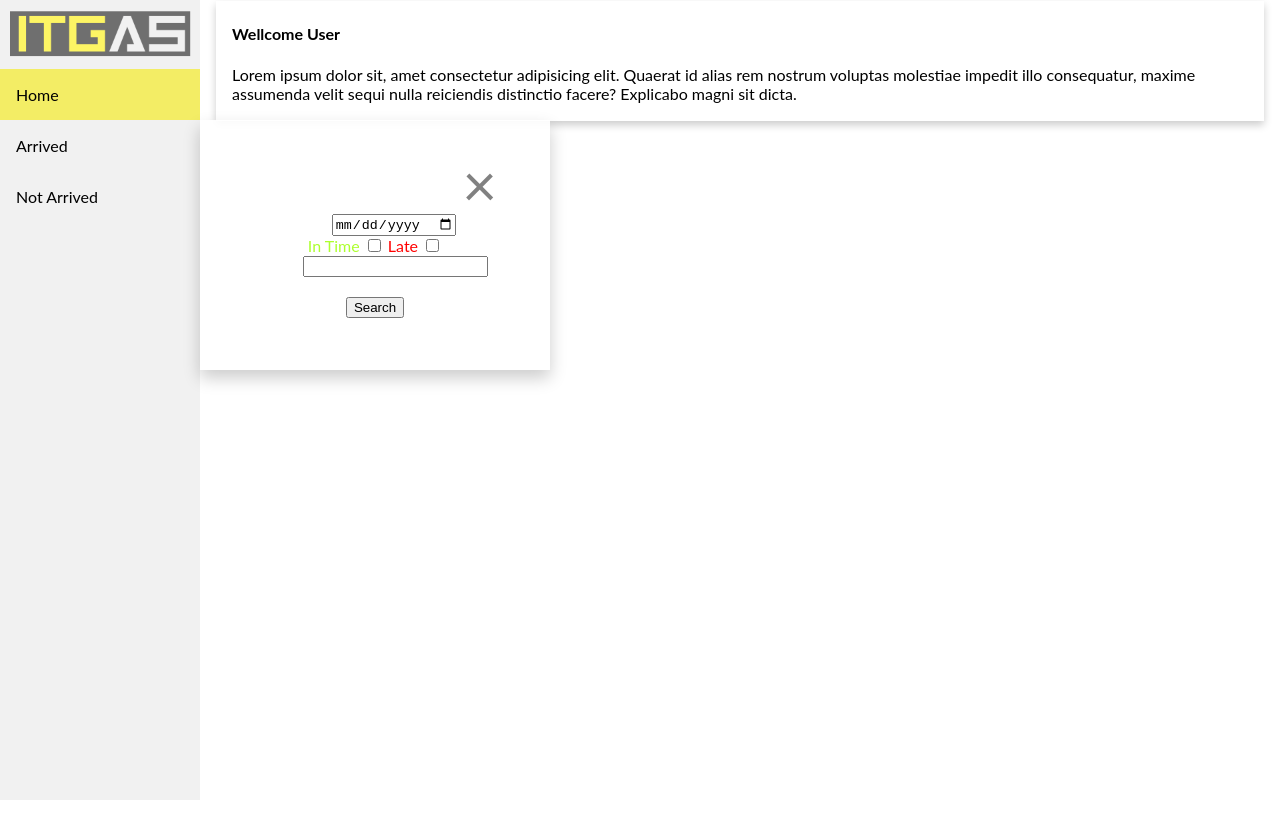
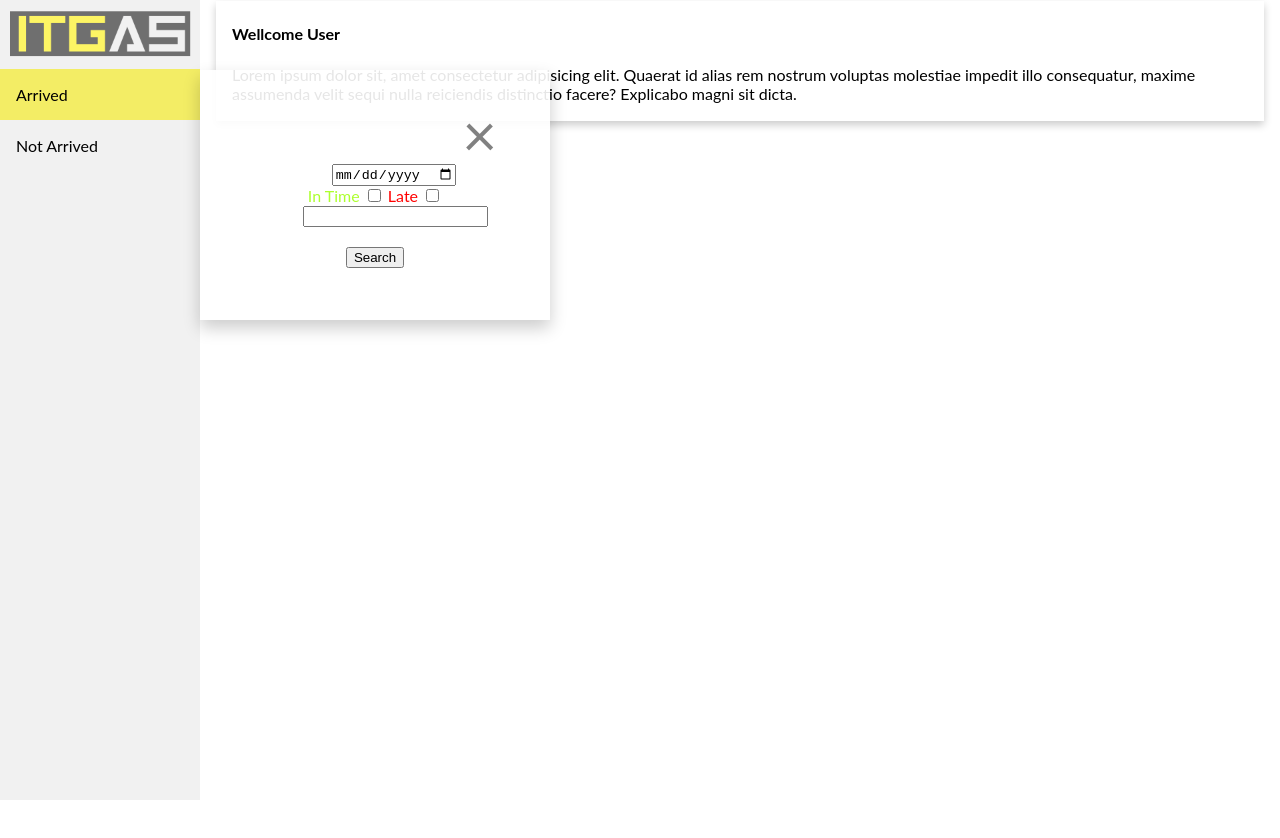
Before and after one commit to ITG-Attendance/Main, a plain HTML site: page index.html in a window 1280 px wide. Both pictures are taken after a click on the element "Arrived". Drawn offline with Linux system fonts and the light colour scheme.

Commit message:
YEEEEEEEEEEE

```diff
--- a/index.html
+++ b/index.html
@@ -12,15 +12,15 @@
 <body>
 
     <div class="sidebar">
+
         <img src="ITGAS-Trans.png" style="width: 200px; height: 66px" padding="">
         <!--nějak udělat aby to zabýralo celé tlačítko ne jen "Home"-->
-        <a class="active" href="#home">Home</a>
-        <a><span style="display: block;" onclick="openNav()">Arrived</span></a>
-        <a><span style="display: block;" onclick="openNav()">Not Arrived</span></a>
+        <a id="Option1"><span style="display: block;" onclick="openNav1()">Arrived</span></a>
+        <a id="Option2"><span style="display: block;" onclick="openNav2()">Not Arrived</span></a>
             <div id="myNav" class="overlay">
 
             <!-- Button to close the overlay navigation -->
-            <a href="javascript:void(0)" class="closebtn" onclick="closeNav()">&times;</a>
+            <a href="javascript:void(0)" class="closebtn" onclick="Close()">&times;</a>
 
         <!-- Overlay content -->
         <div class="overlay-content">
--- a/index.js
+++ b/index.js
@@ -1,11 +1,33 @@
-function openNav() {
-    document.getElementById("myNav").style.width = "350px";
+function openNav1() {
+    Close();
+    setTimeout(() => {  document.getElementById("myNav").style.width = "350px";
     document.getElementById("myNav").style.height = "250px";
+    var element = document.getElementById("Option1");
+    element.classList.add("MojeFunkce");  }, 500);
 
 }
+function openNav2() {
+    Close();
+    setTimeout(() => {document.getElementById("myNav").style.width = "350px";
+    document.getElementById("myNav").style.height = "250px";
+    var element = document.getElementById("Option2");
+    element.classList.add("MojeFunkce");}, 500);
 
+}
+function Close(){
+    closeNav1();
+    closeNav2();
+}
 /* Close when someone clicks on the "x" symbol inside the overlay */
-function closeNav() {
+function closeNav1() {
     document.getElementById("myNav").style.width = "0px";
     document.getElementById("myNav").style.height = "100px";
+    var element = document.getElementById("Option1");
+    element.classList.remove("MojeFunkce");
+
+}function closeNav2() {
+    document.getElementById("myNav").style.width = "0px";
+    document.getElementById("myNav").style.height = "100px";
+    var element = document.getElementById("Option2");
+    element.classList.remove("MojeFunkce");
 }
--- a/styles.css
+++ b/styles.css
@@ -24,7 +24,8 @@ body {
     display: block;
 }
 
-.sidebar a.active {
+.MojeFunkce{
+    display: block;
     background-color: #f3ed65;
     color: rgb(0, 0, 0);
 }
@@ -92,7 +93,7 @@ div.content {
     /* Stay in place */
     z-index: 1;
     /* Sit on top */
-    margin-top: 120px;
+    margin-top: 70px;
     margin-left: 200px;
     left: 0;
     top: 0;
```
